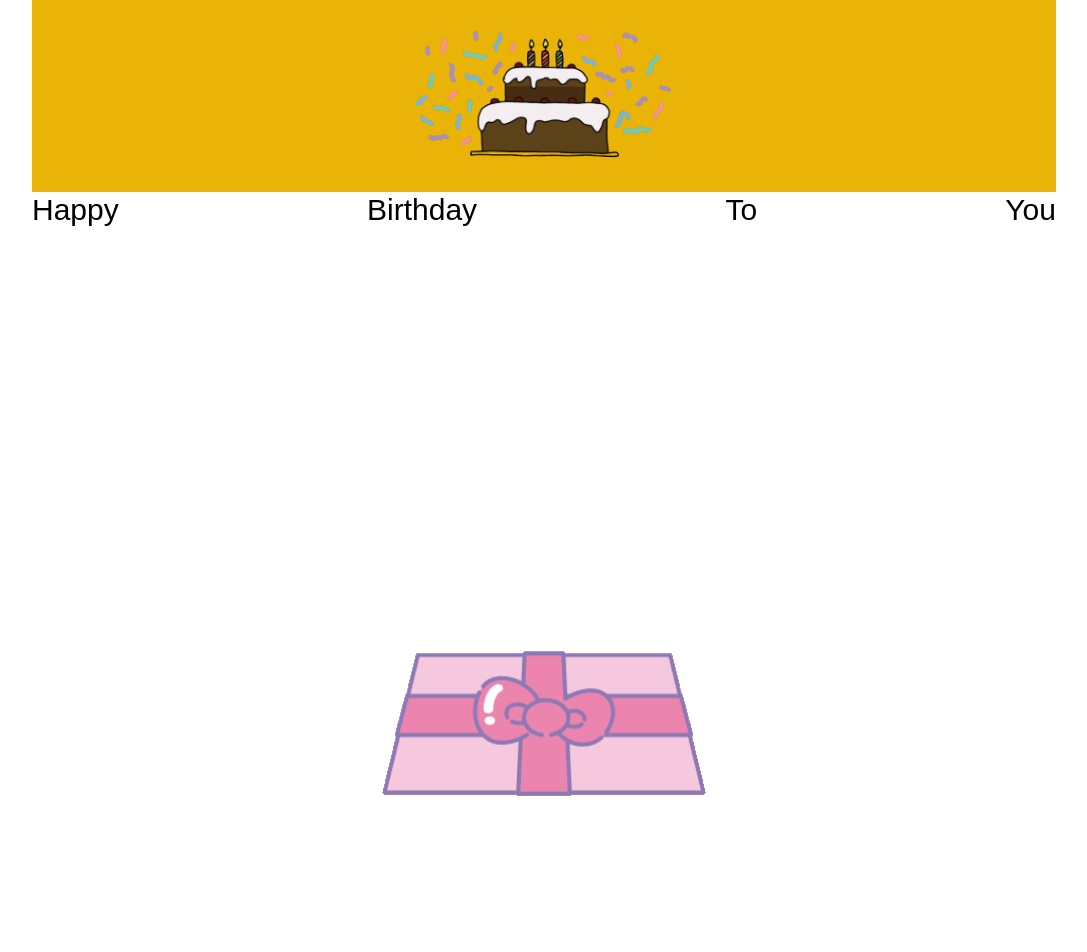
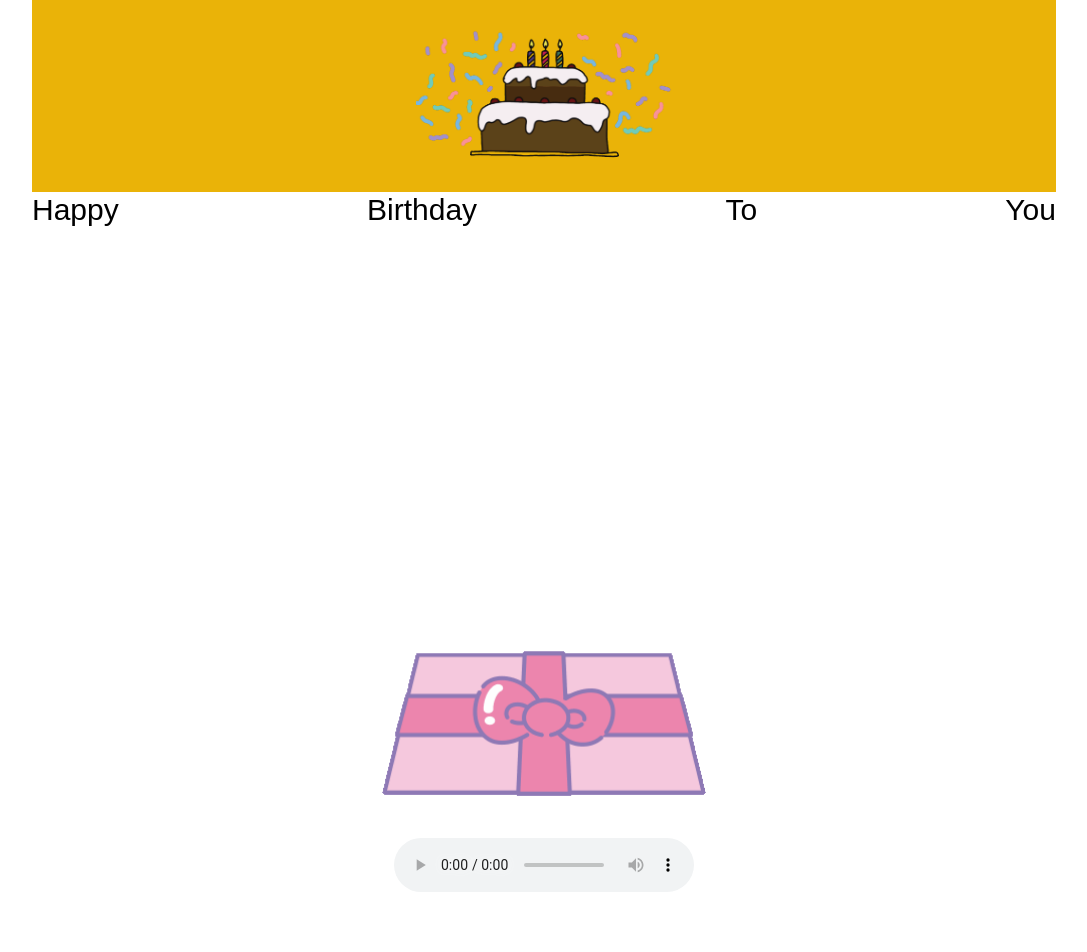
Before and after one commit to hyeleeeeen/birthday_project, a React (Create React App) app: page /birthday in a window 1280 px wide. Shown: the top 952 px of the page, without its empty margins (96-1183 px from the left). Built offline with nearby package versions, Linux system fonts and the light colour scheme; a web font is replaced by a local one.

Commit message:
:sparkle: feat: 음악 재생 기능 추가

```diff
--- a/src/components/PlayMusic.js
+++ b/src/components/PlayMusic.js
@@ -0,0 +1,12 @@
+import ReactAudioPlayer from 'react-audio-player';
+import music from '../asset/music/song.mp3';
+
+function PlayMusic() {
+  return (
+    <>
+      <ReactAudioPlayer src={music} autoPlay controls loop={true} />
+    </>
+  );
+}
+
+export default PlayMusic;
--- a/src/pages/Play.js
+++ b/src/pages/Play.js
@@ -1,13 +1,20 @@
+import React from 'react';
 import ciao from '../asset/images/ciao.gif';
+import PlayMusic from '../components/PlayMusic';
 
 const Play = () => {
   return (
-    <main>
-      <img
-        src={ciao}
-        alt="congratulation"
-        className="m-auto xl:w-1/3 lg:w-1/2 md:w-1/2 max-md:w-3/4"
-      />
+    <main className="flex flex-col">
+      <section>
+        <img
+          src={ciao}
+          alt="congratulation"
+          className="m-auto xl:w-1/3 lg:w-1/2 md:w-1/2 max-md:w-3/4"
+        />
+      </section>
+      <section className=" m-auto">
+        <PlayMusic />
+      </section>
     </main>
   );
 };
```
